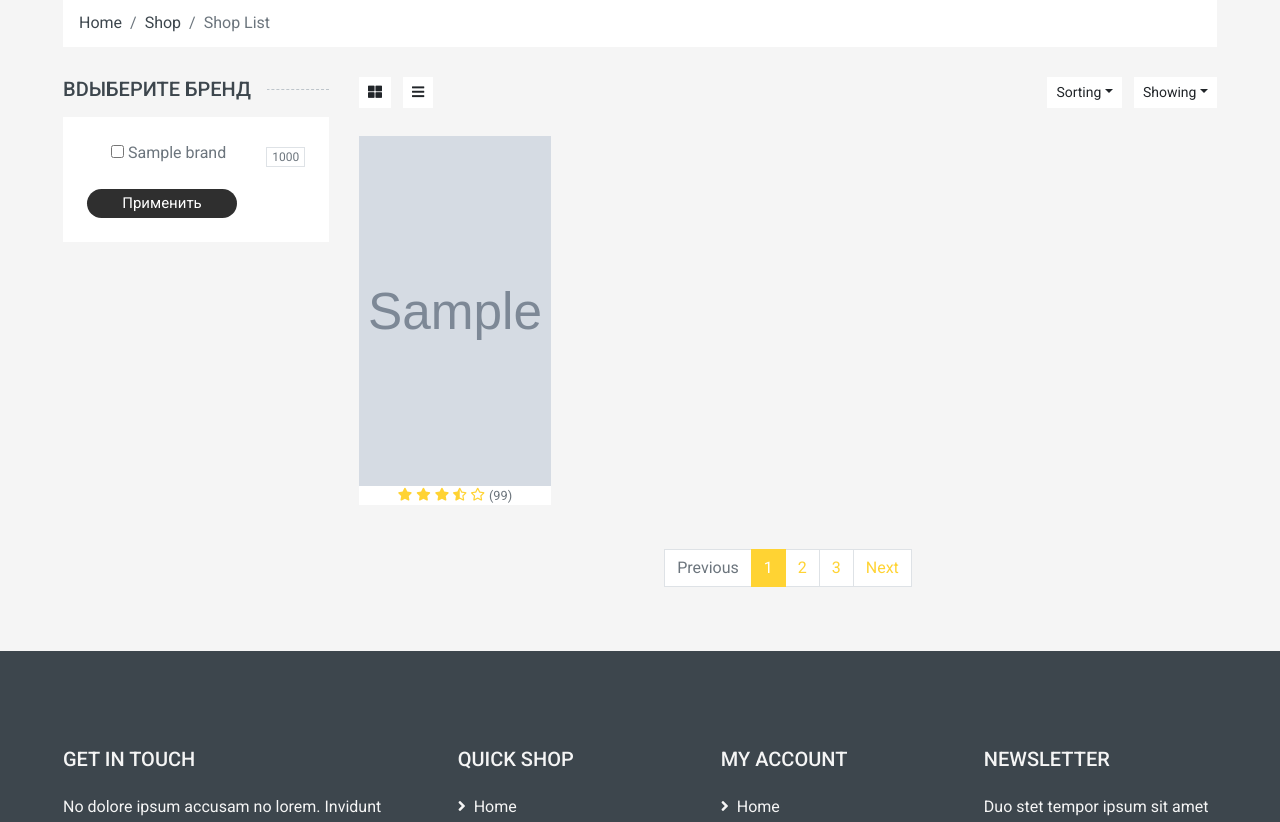
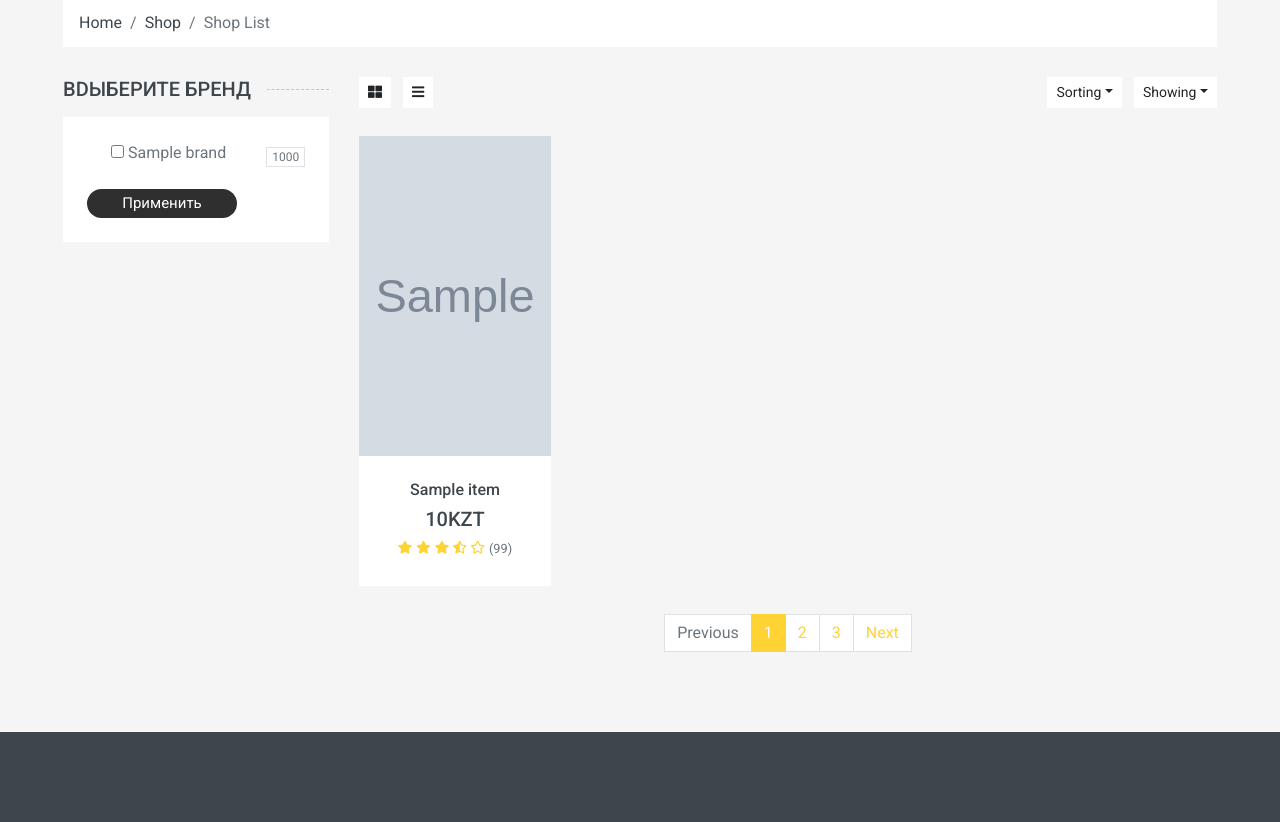
Before and after one commit to sanjuniperodee/ybeauty.kz, a Django app: template templates/shopping_page.html in a window 1280 px wide. Shown: the part 685-1507 px from the top of the page. Run offline with Django 3.2, Linux system fonts and the light colour scheme; the template is opened without the code that fills it: most values are stand-ins (such as "Sample title", 1, 10 or a date in 2020); grey boxes marked "Sample" are stand-in pictures; parts of the project's set-up code (start-up, migrations or seed data) failed here and were passed over; some libraries are stand-ins or nearby versions.

Commit message:
sdfkjsdfd

```diff
--- a/templates/shopping_page.html
+++ b/templates/shopping_page.html
@@ -102,20 +102,21 @@
                         </div>
                     </div>
                     {% for item in object_list %}
-
-                    <div class="col-lg-3 col-md-5 col-sm-7 pb-1 col-6">
                     <a href="{{ item.get_absolute_url }}">
+                    <div class="col-lg-3 col-md-4 col-sm-6 pb-1 col-6">
                         <div class="product-item bg-light mb-4">
                             <div class="product-img position-relative overflow-hidden">
-                                <img style="height: 350px" class="img-fluid w-100" src="{{ item.image.url }}" alt="">
+                                <img style="height: 320px" class="img-fluid w-100" src="{{ item.image.url }}" alt="">
                                 <div class="product-action">
-                                    <a class="btn btn-outline-dark btn-square" href=""><i class="fa fa-shopping-cart"></i></a>
+                                    <a class="btn btn-outline-dark btn-square" href="{{ item.get_add_to_cart_url }}"><i class="fa fa-shopping-cart"></i></a>
                                     <a class="btn btn-outline-dark btn-square" href=""><i class="far fa-heart"></i></a>
-                                    <a class="btn btn-outline-dark btn-square" href=""><i class="fa fa-sync-alt"></i></a>
-                                    <a class="btn btn-outline-dark btn-square" href=""><i class="fa fa-search"></i></a>
                                 </div>
                             </div>
-
+                            <div class="text-center py-4" style="word-break: break-word;">
+                                <a class="text-decoration-none" href="{{ item.get_absolute_url }}"><p class="h6">{{ item.title }}</p></a>
+                                <div class="d-flex align-items-center justify-content-center mt-2">
+                                    <h5>{{ item.get_price }}KZT</h5>
+                                </div>
                                 <div class="d-flex align-items-center justify-content-center mb-1">
                                     <small class="fa fa-star text-primary mr-1"></small>
                                     <small class="fa fa-star text-primary mr-1"></small>
@@ -126,8 +127,8 @@
                                 </div>
                             </div>
                         </div>
-                        </a>
                     </div>
+                    </a>
                     {% endfor %}
                     <div class="col-12">
                         <nav>
```
